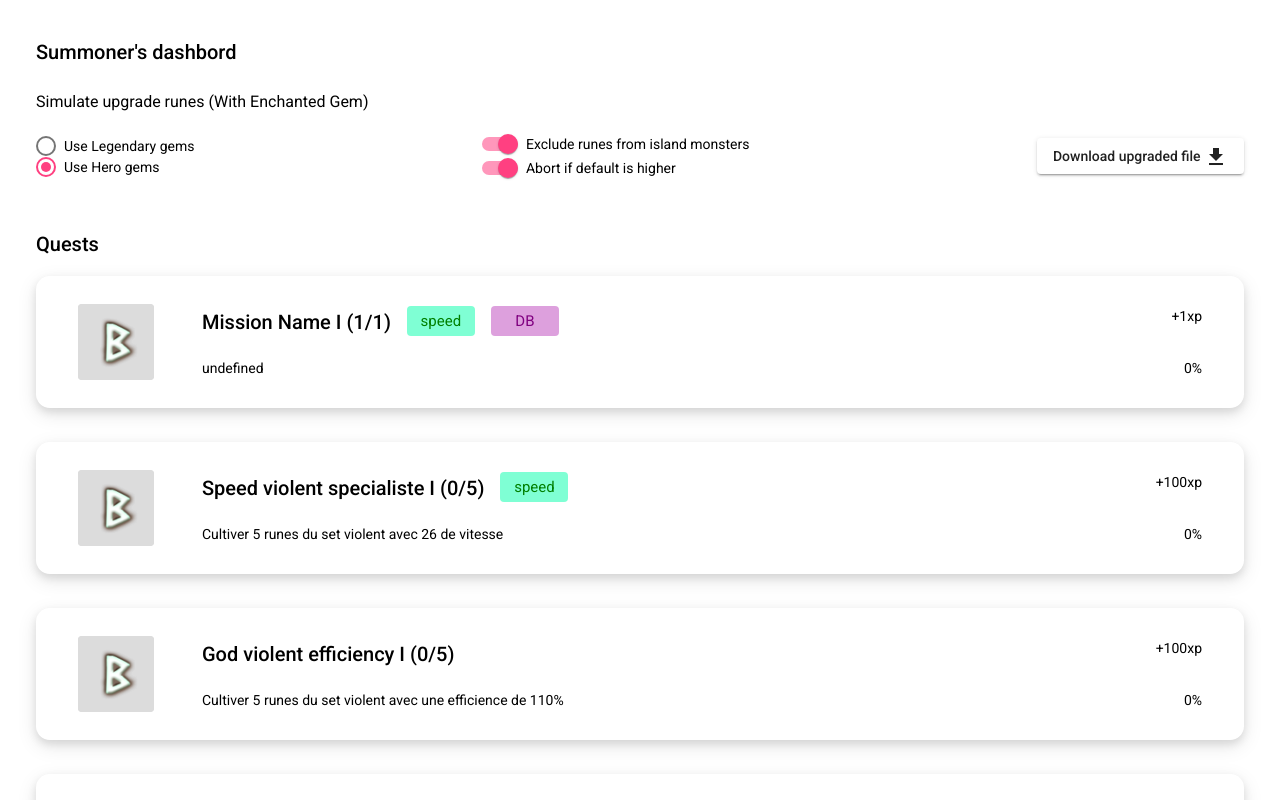
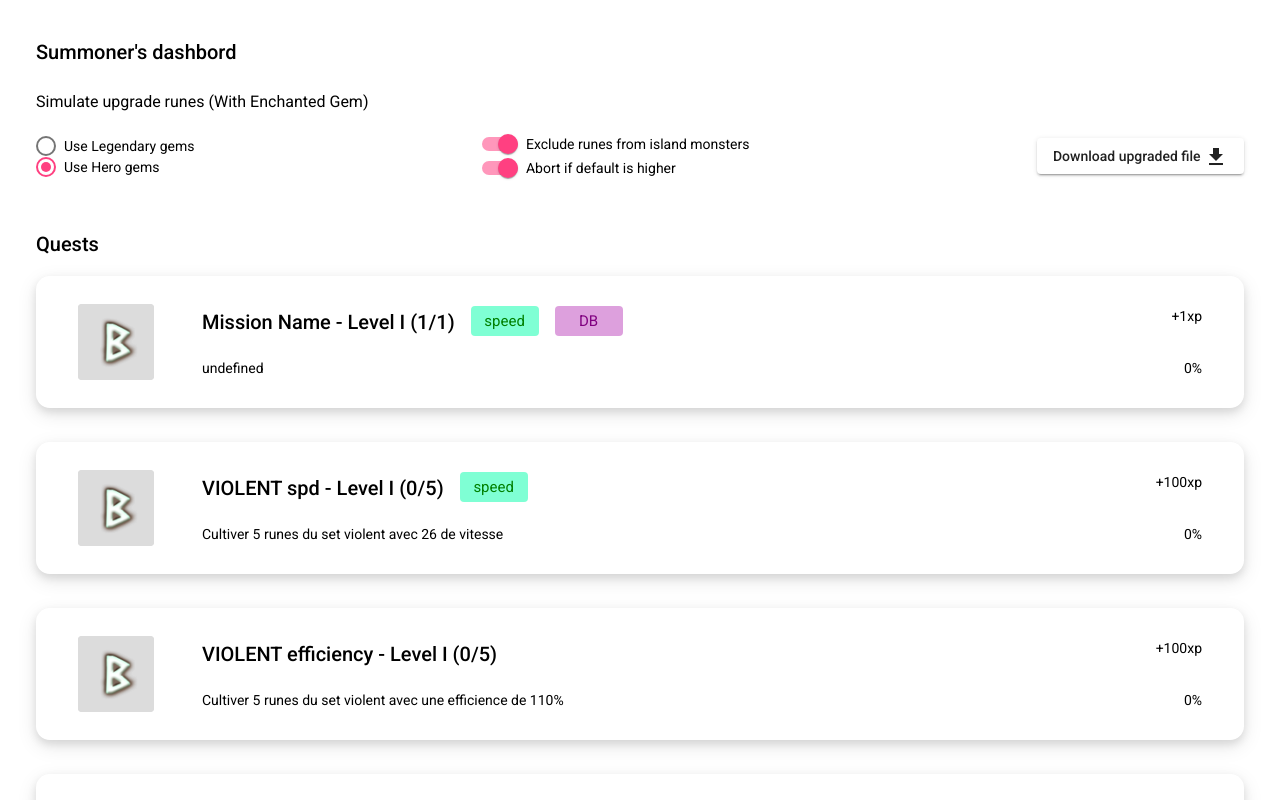
Before and after one commit to n-tardieu/oh-my-runes, an Angular app: page /dashboard in a window 1280 px wide. Shown: the top 800 px of the page. Built offline with nearby package versions, Linux system fonts and the light colour scheme.

Commit message:
fix(mission-card): update text

```diff
--- a/src/app/components/mission/mission-card/mission-card.component.ts
+++ b/src/app/components/mission/mission-card/mission-card.component.ts
@@ -17,7 +17,7 @@ export class MissionCardComponent implements OnInit {
   }
 
   getTitle(m: Mission) {
-    return `${m.title} ${this.getNumberRomanize(m.missionLevel)} (${m.avancementCount}/${m.target})`
+    return `${m.title} - Level ${this.getNumberRomanize(m.missionLevel)} (${m.avancementCount}/${m.target})`
   }
 
   // TODO
@@ -32,5 +32,4 @@ export class MissionCardComponent implements OnInit {
     else if (number == 8) return 'VIII'
     else return '0'
   }
-
 }
--- a/src/app/components/mission/missions-list/missions-list.component.ts
+++ b/src/app/components/mission/missions-list/missions-list.component.ts
@@ -91,7 +91,7 @@ export class MissionsListComponent implements OnInit, OnChanges, DoCheck {
 
     let runeTypeName = SWExporterTypes.SetType[setType].toLowerCase()
     mission.missionImg = runeTypeName
-    mission.title = missionType == 'spd' ? `Speed ${runeTypeName} specialiste` :  `God ${runeTypeName} efficiency`
+    mission.title = missionType == 'spd' ? `${SWExporterTypes.SetType[setType]} spd` :  `${SWExporterTypes.SetType[setType]} efficiency`
 
     if (missionType == 'spd') {
       mission.tag.push('spd')
```
